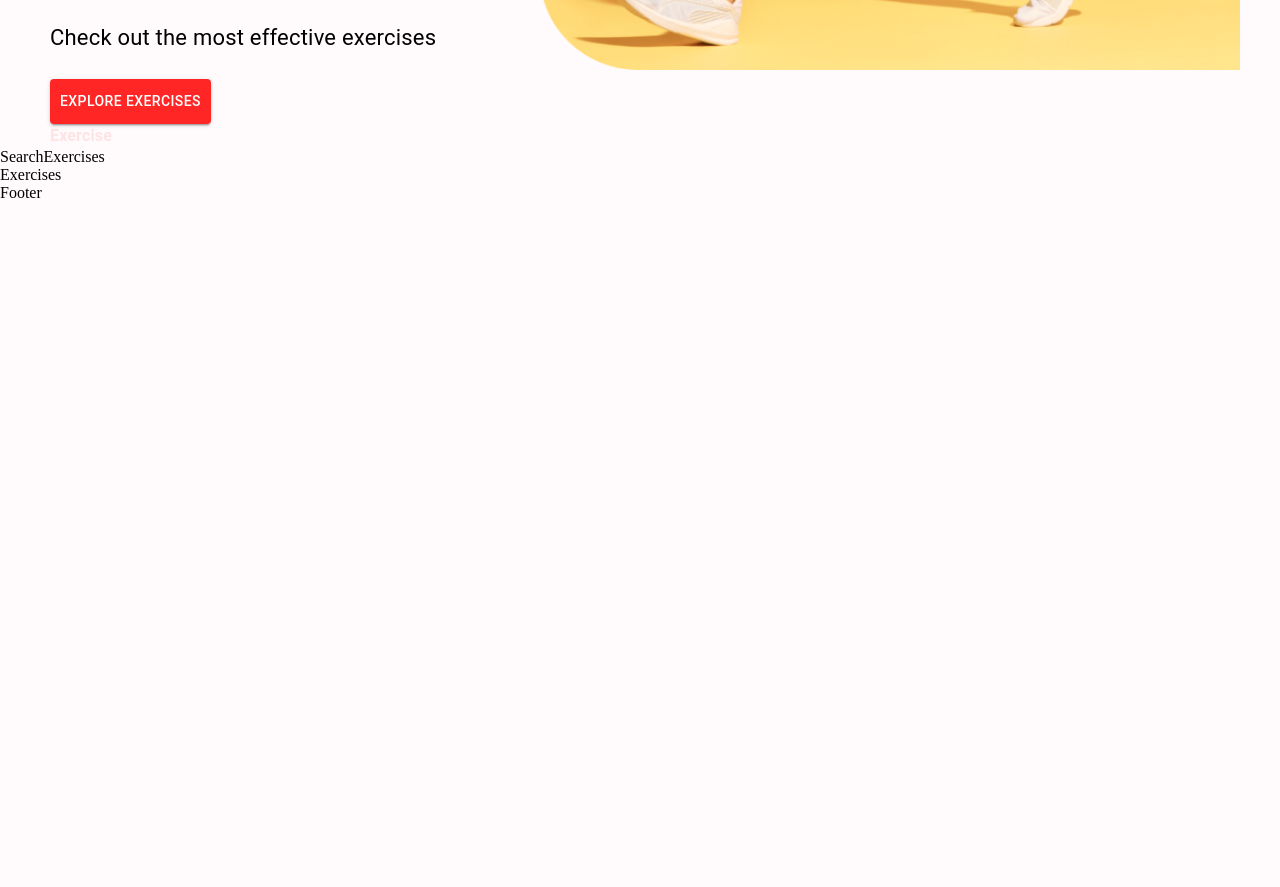
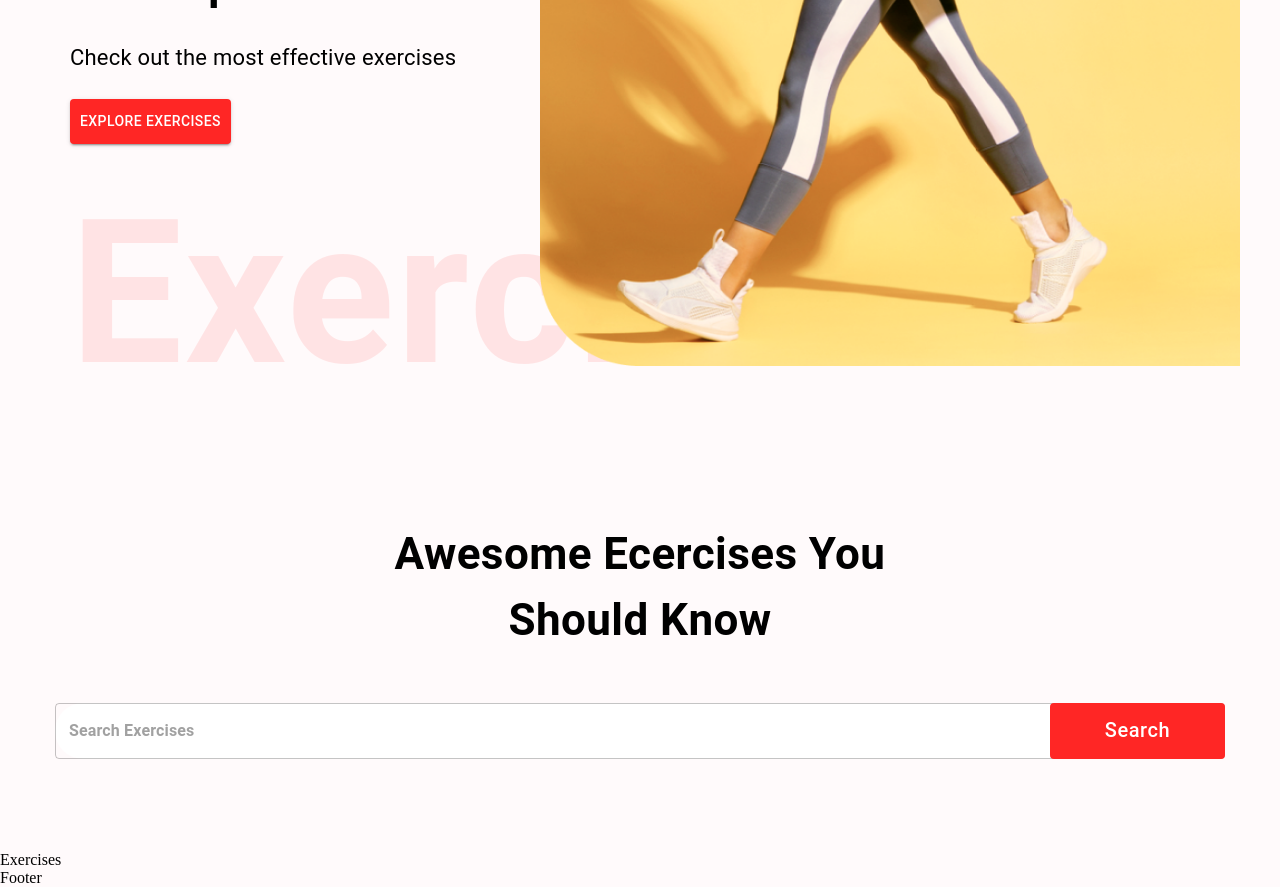
Before and after one commit to GyeongChan-Jang/Gym_Exercise, a React (Create React App) app: page / in a window 1280 px wide. Shown: the part 500-1387 px from the top of the page. Before the commit the page ends 800 px from the top, so only its background shows below. Built offline with nearby package versions, Linux system fonts and the light colour scheme.

Commit message:
feat: API request

```diff
--- a/src/components/HeroBanner.js
+++ b/src/components/HeroBanner.js
@@ -5,7 +5,11 @@ import HeroBannerImage from '../assets/images/banner.png'
 
 const HeroBanner = () => {
   return (
-    <Box sx={{ mt: { lg: '212px', xs: '70px' }, ml: { sm: '50px' } }}>
+    <Box
+      sx={{ mt: { lg: '212px', xs: '70px' }, ml: { sm: '50px' } }}
+      position="relative"
+      p="20px"
+    >
       <Typography color="#FF2625" fontWeight="600" fontSize="26px">
         Fitness Club
       </Typography>
@@ -32,14 +36,11 @@ const HeroBanner = () => {
         fontWeight={600}
         color="#ff2625"
         sx={{ opacity: '0.1', display: { lg: 'block', xs: 'none' } }}
+        fontSize="200px"
       >
         Exercise
       </Typography>
-      <img
-        src={HeroBannerImage}
-        alt="hero-banner"
-        className="hero-banner-img"
-      />
+      <img src={HeroBannerImage} alt="banner" className="hero-banner-img" />
     </Box>
   )
 }
--- a/src/components/SearchExercises.js
+++ b/src/components/SearchExercises.js
@@ -1,7 +1,75 @@
-import React from 'react'
+import React, { useEffect, useState } from 'react'
+import { Box, Button, Stack, TextField, Typography } from '@mui/material'
+
+import { exerciseOptions, fetchData } from '../utils/fetchData'
 
 const SearchExercises = () => {
-  return <div>SearchExercises</div>
+  const [search, setSearch] = useState('')
+
+  const handleSearch = async () => {
+    if (search) {
+      const exercisesData = fetchData(
+        'https://exercisedb.p.rapidapi.com/exercises/bodyPartList',
+        exerciseOptions
+      )
+      console.log(exercisesData)
+    }
+  }
+
+  return (
+    <Stack alignItems="center" mt="37px" justifyContent="center" p="20px">
+      <Typography
+        fontWeight={700}
+        sx={{
+          fontSize: { lg: '44px', xs: '30px' }
+        }}
+        mb="50px"
+        textAlign="center"
+      >
+        Awesome Ecercises You <br />
+        Should Know
+      </Typography>
+      <Box position="relative" mb="72px">
+        <TextField
+          sx={{
+            input: { fontWeight: '700', border: 'none', borderRadius: '4px' },
+            width: { lg: '1170px', xs: '350px' },
+            backgroundColor: '#fff',
+            borderRadius: '40px'
+          }}
+          height="76px"
+          value={search}
+          onChange={(e) => {
+            setSearch(e.target.value)
+          }}
+          placeholder="Search Exercises"
+          type="text"
+        />
+        <Button
+          className="search-btn"
+          sx={{
+            bgcolor: '#FF2625',
+            color: '#fff',
+            textTransform: 'none',
+            width: {
+              lg: '175px',
+              xs: '80px'
+            },
+            fontSize: {
+              lg: '20px',
+              xs: '14px'
+            },
+            height: '56px',
+            position: 'absolute',
+            right: '0'
+          }}
+          onClick={handleSearch}
+        >
+          Search
+        </Button>
+      </Box>
+    </Stack>
+  )
 }
 
 export default SearchExercises
--- /dev/null
+++ b/src/utils/fetchData.js
@@ -0,0 +1,16 @@
+import { RepeatOneSharp } from '@mui/icons-material'
+
+export const exerciseOptions = {
+  method: 'GET',
+  url: 'https://exercisedb.p.rapidapi.com/exercises/bodyPartList',
+  headers: {
+    'X-RapidAPI-Key': process.env.REACT_APP_RAPID_API_KEY,
+    'X-RapidAPI-Host': 'exercisedb.p.rapidapi.com'
+  }
+}
+
+export const fetchData = async (url, options) => {
+  const response = await fetch(url, options)
+  const data = await response.json()
+  return data
+}
```
Also changed, not shown: 1 other file (tests, documents, lock files or other folders).
